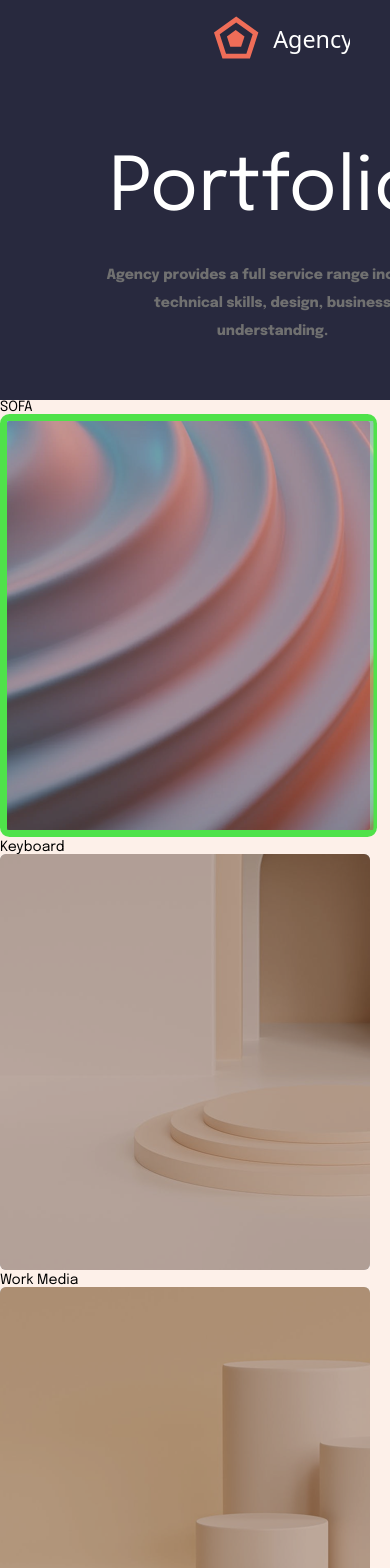
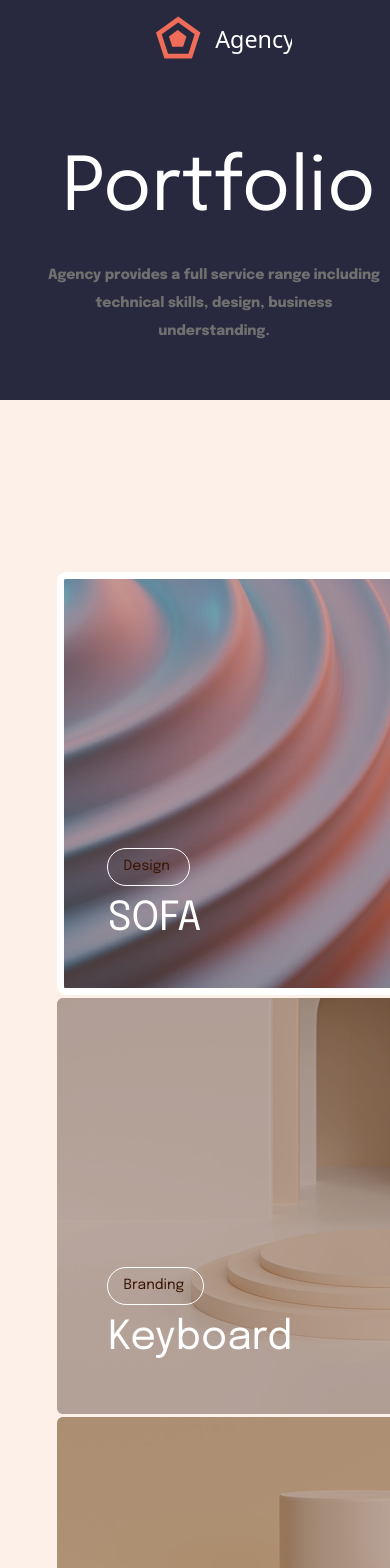
Before and after one commit to EalsyCoD/Portfolio, a React (Create React App) app: page / in a window 390 px wide. Shown: the top 1568 px of the page. Built offline with nearby package versions, Linux system fonts and the light colour scheme; data requests are answered from the project's data file.

Commit message:
added styles for CadrList

```diff
--- a/src/components/CardsList/CardsList.module.scss
+++ b/src/components/CardsList/CardsList.module.scss
@@ -1,7 +1,84 @@
 .container {
+    display: flex;
+    flex-wrap: wrap;
     background-color: #FDF0E9;
+    padding: 172px 0px 28.5px 131px;
+
+    @media(max-width: 1440px) {
+        width: 100%;
+        padding-left: 131px;
+        padding-right: 135px;
+    }
+
 }
 
 .itemcontainer {
-    background-color: #FDF0E9;
+    width: 20%;
+    margin-left: 132px;
+
+    @media(max-width: 1440px) {
+        width: 16%;
+        margin-right: 150px;
+        margin-left: 50px;
+    }
+
+    @media(max-width: 1386px) {
+        margin-left: 12%;
+    }
+
+    @media(max-width: 1250px) {
+        margin-left: 10%;
+    }
+
+    @media(max-width: 1130px) {
+        margin-left: 12%;
+    }
+
+    @media(max-width: 1040px) {
+        margin-right: 250px;
+        margin-left: 10px;
+    }
+
+    @media(max-width: 1024px) {
+        margin-left: 23%;
+    }
+
+    @media(max-width: 775px) {
+        margin-left: 15%;
+    }
+
+    @media(max-width: 700px) {
+        margin-left: 5%;
+    }
+
+    @media(max-width: 603px) {
+        margin-left: 0.5rem;
+    }
+
+    @media(max-width: 425px) {
+        margin-left: -60%;
+    }
 }
+
+.block {
+    position: absolute;
+}
+
+.name {
+    margin: -100px 0 0 51.5px;
+    font-size: 40px;
+    color: #fff;
+}
+
+.filter {
+    color: #391400;
+    padding: 10px 19px 8px 16px;
+}
+
+.border {
+    position: absolute;
+    margin: -150px 0 0 50px;
+    border: 1px solid #fff;
+    height: 38px;
+    border-radius: 19px;
+}
--- a/src/components/CardsList/item.tsx
+++ b/src/components/CardsList/item.tsx
@@ -9,9 +9,14 @@ interface Props {
 const Item: React.FC<Props> = ({ data }) => {
     return (
         <div className={styles.itemcontainer}>
-            <p>{data.name}</p>
-            <img src={data.icon.url} alt="img"></img>
-        </div>
+            <img className={styles.img} src={data.icon.url} alt="img"></img>
+            <div className={styles.block}>
+                <p className={styles.name}>{data.name}</p>
+            </div>
+            <div className={styles.border}>
+                <p className={styles.filter}>{data.filter}</p>
+            </div>
+        </div >
     )
 }
 
--- a/src/components/Header/Header.module.scss
+++ b/src/components/Header/Header.module.scss
@@ -38,6 +38,10 @@ $grey: grey;
 
     @media(max-width: 700px) {
         margin-left: 20%;
+    }
+
+    @media(max-width: 425px) {
+        margin-left: 5%;
     }
 }
 
@@ -102,6 +106,10 @@ $grey: grey;
     @media(max-width: 700px) {
         margin-left: -20%;
     }
+
+    @media(max-width: 425px) {
+        margin-left: -40%;
+    }
 }
 
 .maintext {
@@ -128,4 +136,8 @@ $grey: grey;
         margin-left: 25%;
         width: 350px;
     }
+
+    @media(max-width: 425px) {
+        margin-left: 10%;
+    }
 }
```
Also changed, not shown: public/images/1.png.
